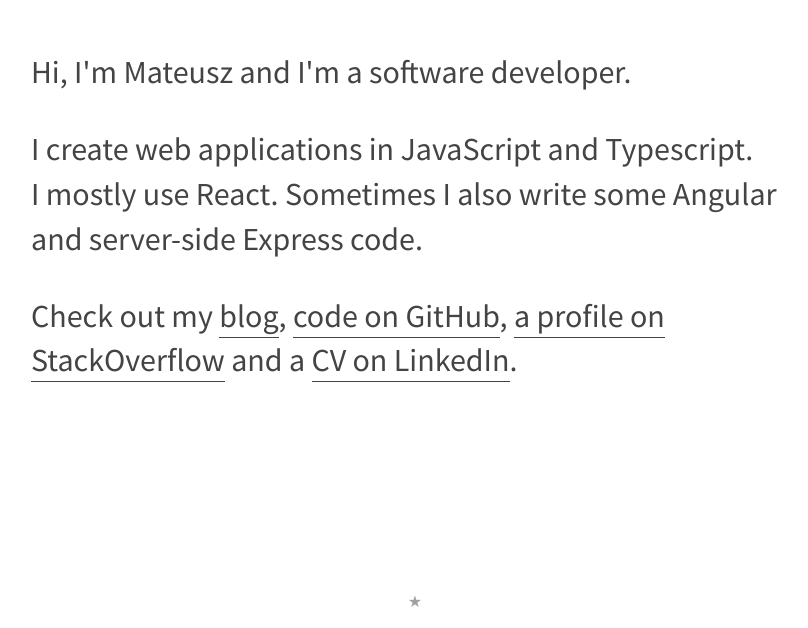
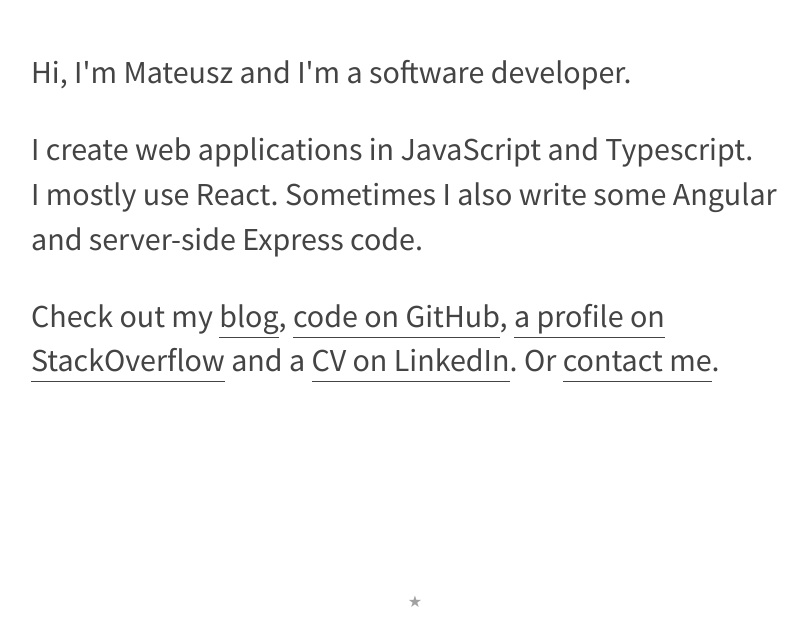
Before and after one commit to mateuszkocz/mateusz.kocz.pl, a Gatsby site: page / in a window 1280 px wide. Shown: the part 172-800 px from the top of the page, without its empty margins (225-1033 px from the left). Built offline with nearby package versions, Linux system fonts and the light colour scheme; Gatsby itself is replaced by a stand-in of ours.

Commit message:
Link to the contact page

```diff
--- a/src/pages/index.js
+++ b/src/pages/index.js
@@ -15,7 +15,7 @@
       {" "}<a href="https://stackoverflow.com/users/1382409/mateusz-kocz">
       a&nbsp;profile on StackOverflow</a>
       {" "}and a <a href="https://www.linkedin.com/in/mateuszkocz/">CV on
-      LinkedIn</a>.
+      LinkedIn</a>. Or <a href="/contact">contact me</a>.
     </p>
   </Layout>
 )
```
